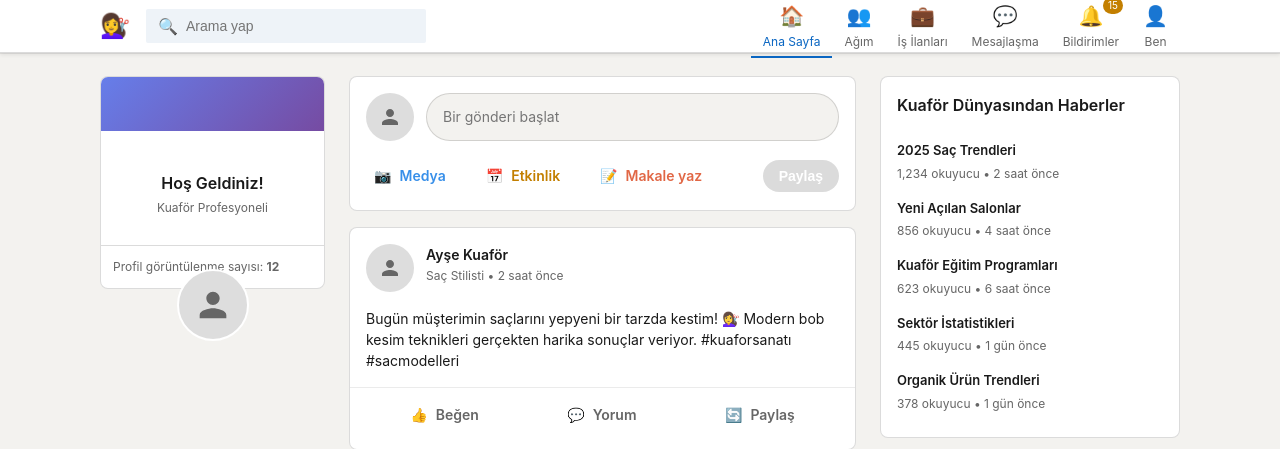
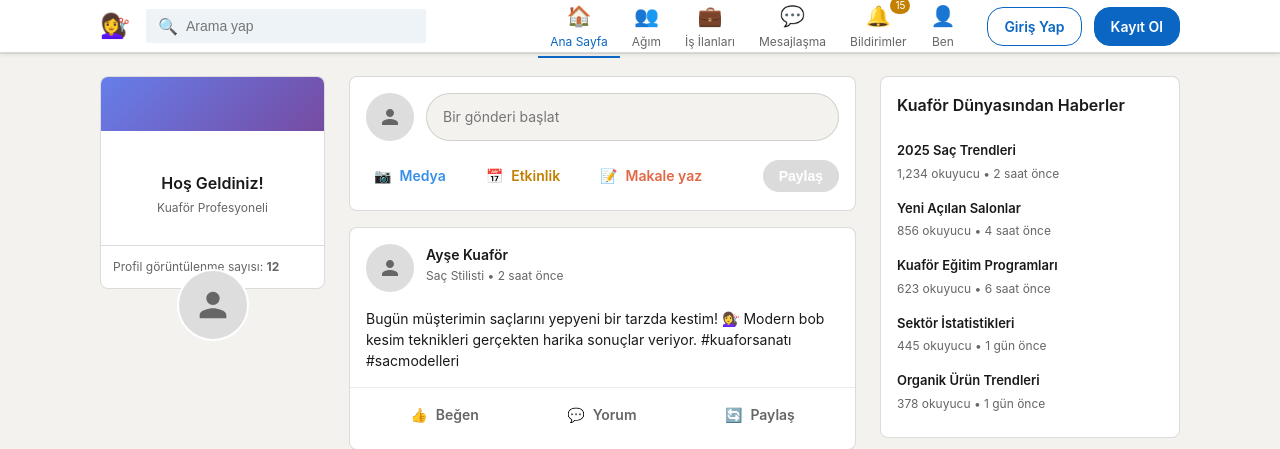
Before and after one commit to mertekinci24/kuafor-ilan, a Django app: page / in a window 1280 px wide. Shown: the top 449 px of the page. Run offline with Django 4.2, Linux system fonts and the light colour scheme.

Commit message:
Update home.html

```diff
--- a/templates/home.html
+++ b/templates/home.html
@@ -116,6 +116,40 @@
             right: 8px;
             min-width: 16px;
             text-align: center;
+        }
+
+        .auth-buttons {
+            display: flex;
+            gap: 12px;
+            margin-left: 20px;
+        }
+
+        .btn {
+            padding: 8px 16px;
+            border-radius: 16px;
+            text-decoration: none;
+            font-size: 14px;
+            font-weight: 600;
+            transition: all 0.15s ease;
+            border: 1px solid #0a66c2;
+        }
+
+        .btn-secondary {
+            background: transparent;
+            color: #0a66c2;
+        }
+
+        .btn-secondary:hover {
+            background: #e8f4f8;
+        }
+
+        .btn-primary {
+            background: #0a66c2;
+            color: white;
+        }
+
+        .btn-primary:hover {
+            background: #004182;
         }
 
         /* Main Content */
@@ -439,6 +473,15 @@
             .main-container {
                 padding: 16px;
             }
+
+            .auth-buttons {
+                margin-left: 10px;
+            }
+
+            .btn {
+                padding: 6px 12px;
+                font-size: 12px;
+            }
         }
 
         /* Animations */
@@ -506,6 +549,11 @@
                     <div class="nav-icon">👤</div>
                     <div class="nav-text">Ben</div>
                 </a>
+            </div>
+
+            <div class="auth-buttons">
+                <a href="/auth/login/" class="btn btn-secondary">Giriş Yap</a>
+                <a href="/auth/register/" class="btn btn-primary">Kayıt Ol</a>
             </div>
         </div>
     </nav>
```
